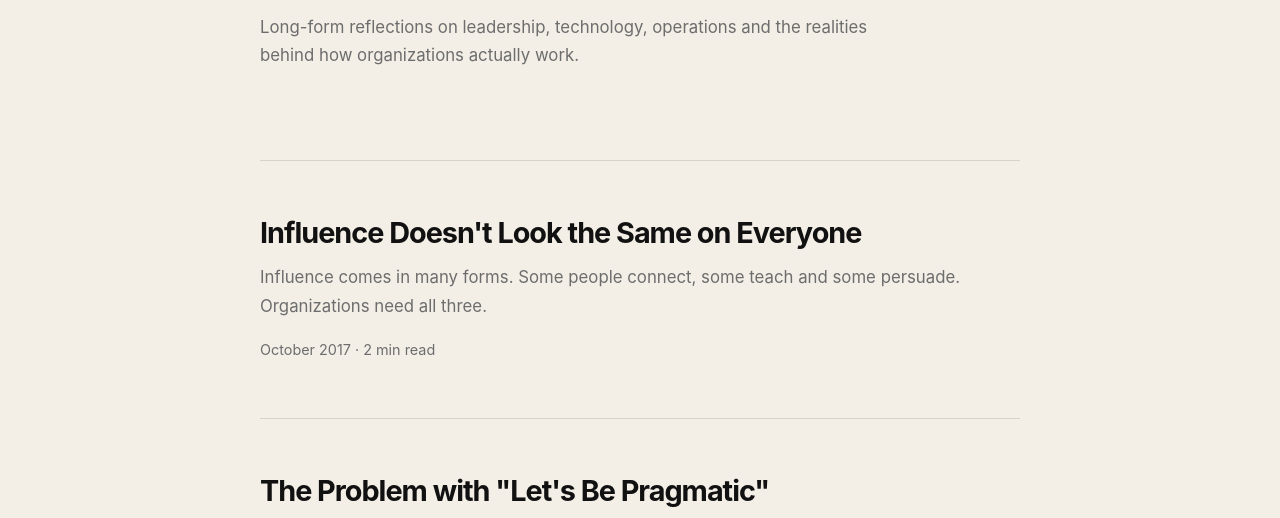
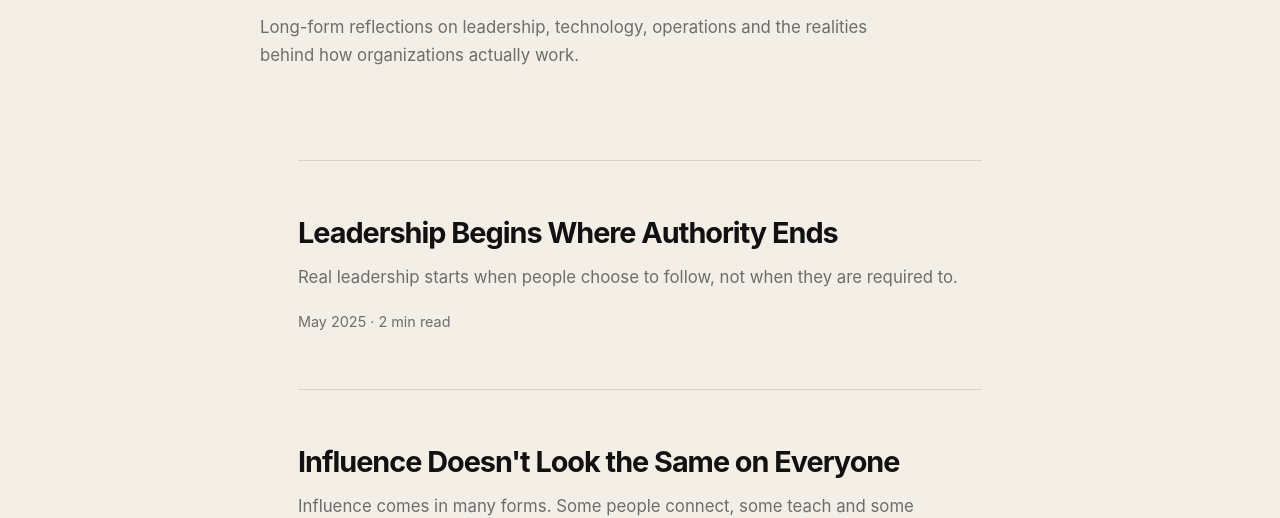
Before and after one commit to cobosf/writing, a plain HTML site: page index.html in a window 1280 px wide. Shown: the part 263-781 px from the top of the page. Drawn offline with Linux system fonts and the light colour scheme.

Commit message:
Add files via upload

```diff
--- a/index.html
+++ b/index.html
@@ -208,6 +208,24 @@ Long-form reflections on leadership, technology, operations and the realities be
 
 <main>
 
+<main>
+
+<a class="article" href="generated/leadership-begins-where-authority-ends.html">
+
+<h2>
+Leadership Begins Where Authority Ends
+</h2>
+
+<p>
+Real leadership starts when people choose to follow, not when they are required to.
+</p>
+
+<div class="meta">
+May 2025 · 2 min read
+</div>
+
+</a>
+
 <a class="article" href="generated/influence-doesnt-look-the-same-on-everyone.html">
 
 <h2>
@@ -242,6 +260,8 @@ September 2017 · 2 min read
 
 </main>
 
+</main>
+
 <footer>
 
 <a href="https://fcobos.com">fcobos.com</a>
```
